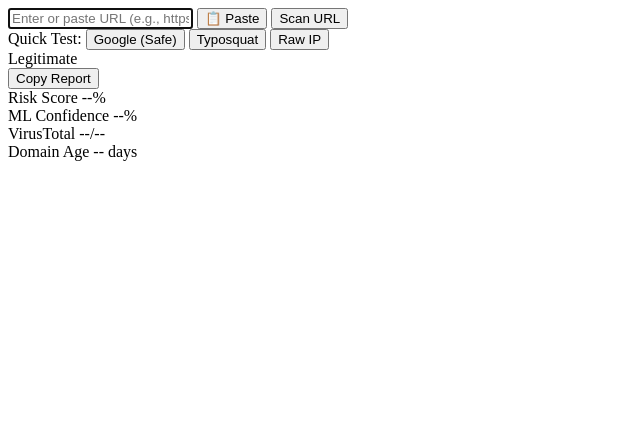
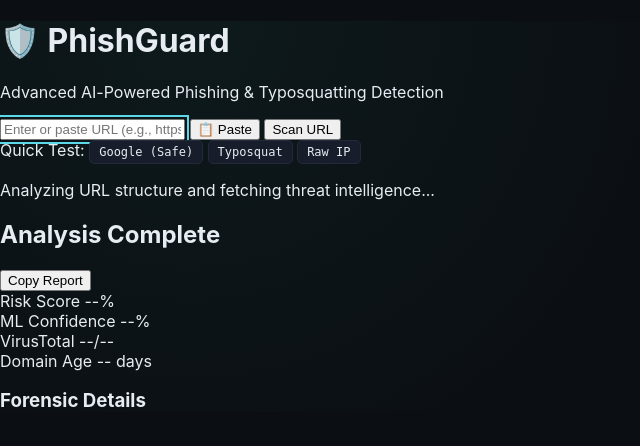
Before and after one commit to bedimahi80/PhishGuard, a Flask app: page / in a window 1280 px wide. Shown: the top 446 px of the page, without its empty margins (0-640 px from the left). Run offline with Flask 3, Linux system fonts and the light colour scheme; parts of the project's set-up code (start-up, migrations or seed data) failed here and were passed over.

Commit message:
Ubdate_index
Updated the HTML structure to include a loading indicator and improved the input section with URL validation. Removed redundant sections and organized the layout for better clarity.

```diff
--- a/templates/index.html
+++ b/templates/index.html
@@ -1,7 +1,22 @@
+<!DOCTYPE html>
+<html lang="en">
+<head>
+    <meta charset="UTF-8">
+    <meta name="viewport" content="width=device-width, initial-scale=1.0">
+    <title>PhishGuard | AI Threat Detection</title>
+    <link rel="stylesheet" href="{{ url_for('static', filename='style.css') }}">
+</head>
+<body>
+    <div class="container">
+        <header class="header">
+            <h1>🛡️ PhishGuard</h1>
+            <p>Advanced AI-Powered Phishing & Typosquatting Detection</p>
+        </header>
+
         <!-- Input Section with Quick Actions -->
         <div class="search-container">
             <div class="input-group">
-    <input type="text" id="urlInput" placeholder="Enter or paste URL (e.g., https://example.com)..." autofocus autocomplete="off" />
+                <input type="url" id="urlInput" placeholder="Enter or paste URL (e.g., https://example.com)..." autofocus autocomplete="off" maxlength="2048" />
                 <button id="pasteBtn" type="button" class="btn-secondary" title="Paste from clipboard">📋 Paste</button>
                 <button id="scanBtn" type="button" class="btn-primary">Scan URL</button>
             </div>
@@ -15,13 +30,20 @@
             </div>
         </div>
 
-<!-- Compact Metric Bar (To be populated dynamically) -->
+        <!-- Loading Indicator -->
+        <div id="loadingIndicator" class="hidden">
+            <div class="spinner"></div>
+            <p>Analyzing URL structure and fetching threat intelligence...</p>
+        </div>
+
+        <!-- Results View -->
         <div id="resultsView" class="hidden">
             <div class="verdict-banner" id="verdictBanner">
-    <div id="verdictText">Legitimate</div>
+                <h2 id="verdictText">Analysis Complete</h2>
                 <button id="copyReportBtn" class="btn-outline">Copy Report</button>
             </div>
 
+            <!-- Compact Metric Bar -->
             <div class="metrics-grid">
                 <div class="metric-card">
                     <span class="metric-title">Risk Score</span>
@@ -40,4 +62,14 @@
                     <span class="metric-value" id="ageVal">-- days</span>
                 </div>
             </div>
+
+            <!-- Detailed Forensics (Raw JSON Output for Deep Dive) -->
+            <div class="forensics-section">
+                <h3>Forensic Details</h3>
+                <pre id="rawOutput"></pre>
             </div>
+        </div>
+    </div>
+    <script src="{{ url_for('static', filename='app.js') }}"></script>
+</body>
+</html>
```
Lines whose indentation alone changed are shown as unchanged.
